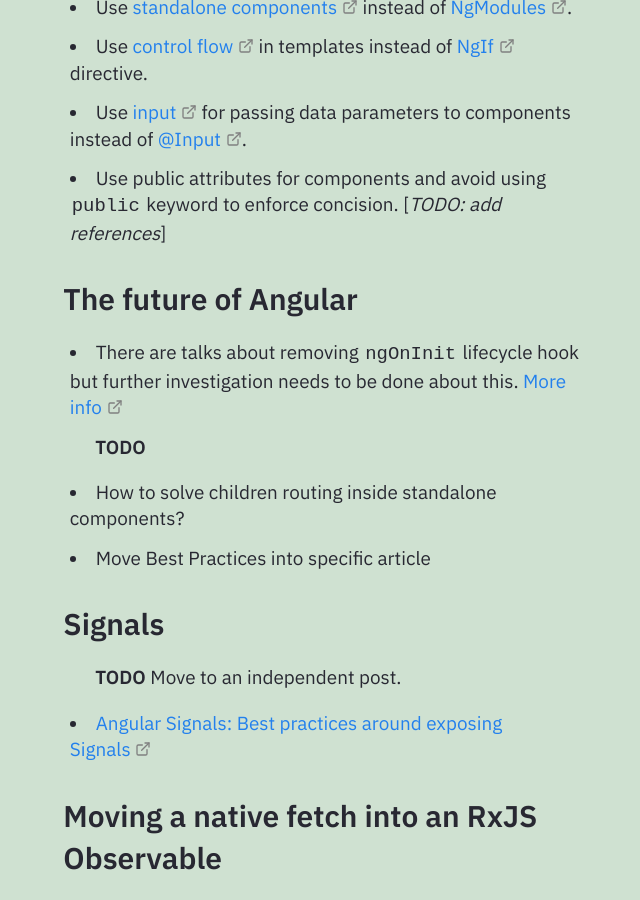
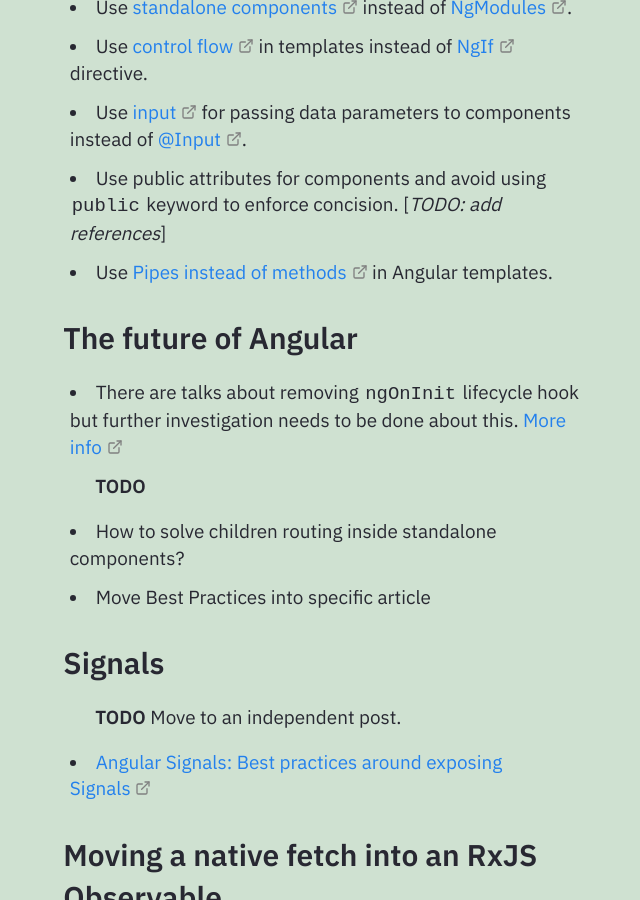
Before and after one commit to Gorzas/gorzas.github.io, a Jekyll site: the page built from _notes/Public/tech/Angular/Angular.md, in a window 1280 px wide and 900 px high, scrolled down 352 px. Shown: the whole window, without its empty margins (315-955 px from the left). Built offline with Jekyll 4.4.1, drawn with Linux system fonts in a browser that asks for light colours; part of the change alters nothing that is shown.

Commit message:
Update Angular.md with new recommendations and date
Updated the 'updated' date and added a new recommendation about using Pipes instead of methods in Angular templates.

```diff
--- a/_notes/Public/tech/Angular/Angular.md
+++ b/_notes/Public/tech/Angular/Angular.md
@@ -3,7 +3,7 @@ title: Angular
 feed: show
 tags: javascript typescript angular
 date: 21-01-2025
-updated: 07-05-2025
+updated: 28-11-2025
 type: note
 growth: seedlings
 ---
@@ -14,6 +14,7 @@ growth: seedlings
 - Use [control flow](https://angular.dev/guide/templates/control-flow) in templates instead of [NgIf](https://angular.dev/api/common/NgIf) directive.
 - Use [input](https://angular.dev/guide/components/inputs#configuring-inputs) for passing data parameters to components instead of [@Input](https://angular.dev/guide/components/inputs#declaring-inputs-with-the-input-decorator).
 - Use public attributes for components and avoid using `public` keyword to enforce concision. \[*TODO: add references*\]
+- Use [Pipes instead of methods](https://zmushegh.medium.com/why-use-pipe-instead-of-function-in-angular-507cf972bfb0) in Angular templates.
 
 ## The future of Angular
 
```
